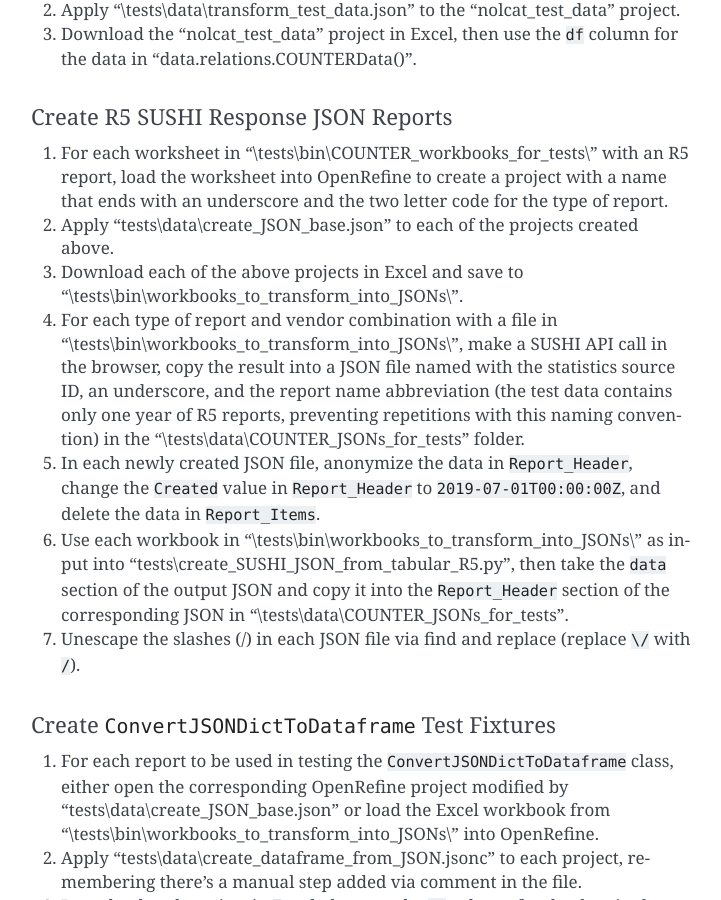
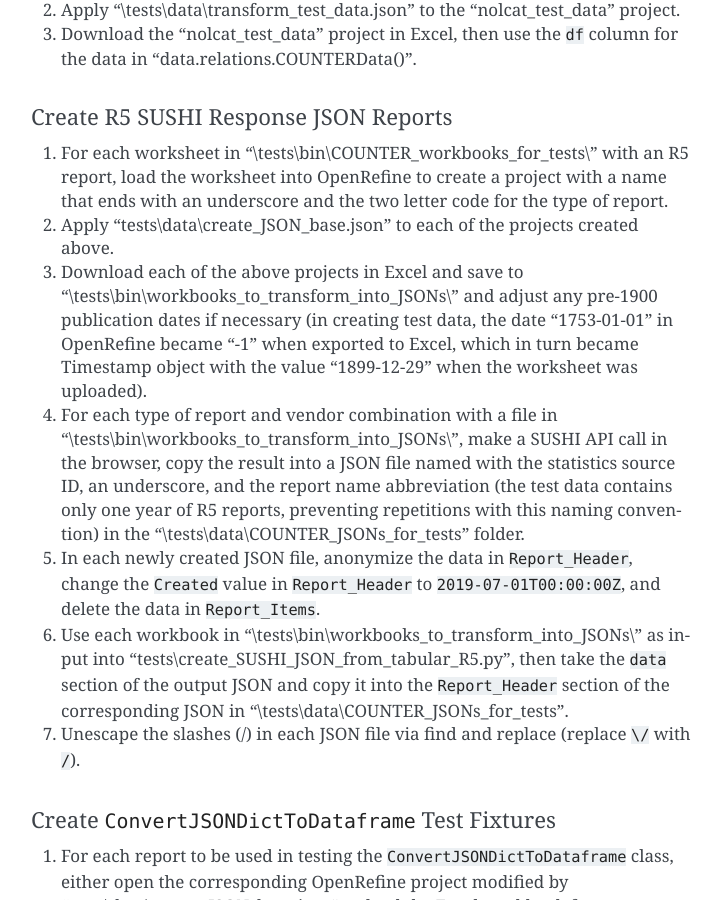
Before and after one commit to ereiskind/nolcat, a Sphinx documentation site: the page built from docs/source/testing.rst, in a window 1280 px wide and 900 px high, scrolled down 3506 px. Shown: the whole window, without its empty margins (389-1110 px from the left). Built offline with Sphinx 7.4.7, drawn with Linux system fonts in a browser that asks for light colours.

Commit message:
Correct dates malformed by uploads and downloads

```diff
--- a/docs/source/testing.rst
+++ b/docs/source/testing.rst
@@ -83,7 +83,7 @@ Create R5 SUSHI Response JSON Reports
 -------------------------------------
 1. For each worksheet in "\\tests\\bin\\COUNTER_workbooks_for_tests\\" with an R5 report, load the worksheet into OpenRefine to create a project with a name that ends with an underscore and the two letter code for the type of report.
 2. Apply "tests\\data\\create_JSON_base.json" to each of the projects created above.
-3. Download each of the above projects in Excel and save to "\\tests\\bin\\workbooks_to_transform_into_JSONs\\".
+3. Download each of the above projects in Excel and save to "\\tests\\bin\\workbooks_to_transform_into_JSONs\\" and adjust any pre-1900 publication dates if necessary (in creating test data, the date "1753-01-01" in OpenRefine became "-1" when exported to Excel, which in turn became Timestamp object with the value "1899-12-29" when the worksheet was uploaded).
 4. For each type of report and vendor combination with a file in "\\tests\\bin\\workbooks_to_transform_into_JSONs\\", make a SUSHI API call in the browser, copy the result into a JSON file named with the statistics source ID, an underscore, and the report name abbreviation (the test data contains only one year of R5 reports, preventing repetitions with this naming convention) in the "\\tests\\data\\COUNTER_JSONs_for_tests" folder.
 5. In each newly created JSON file, anonymize the data in ``Report_Header``, change the ``Created`` value in ``Report_Header`` to ``2019-07-01T00:00:00Z``, and delete the data in ``Report_Items``.
 6. Use each workbook in "\\tests\\bin\\workbooks_to_transform_into_JSONs\\" as input into "tests\\create_SUSHI_JSON_from_tabular_R5.py", then take the ``data`` section of the output JSON and copy it into the ``Report_Header`` section of the corresponding JSON in "\\tests\\data\\COUNTER_JSONs_for_tests".
```
Also changed, not shown: 1 other file.
